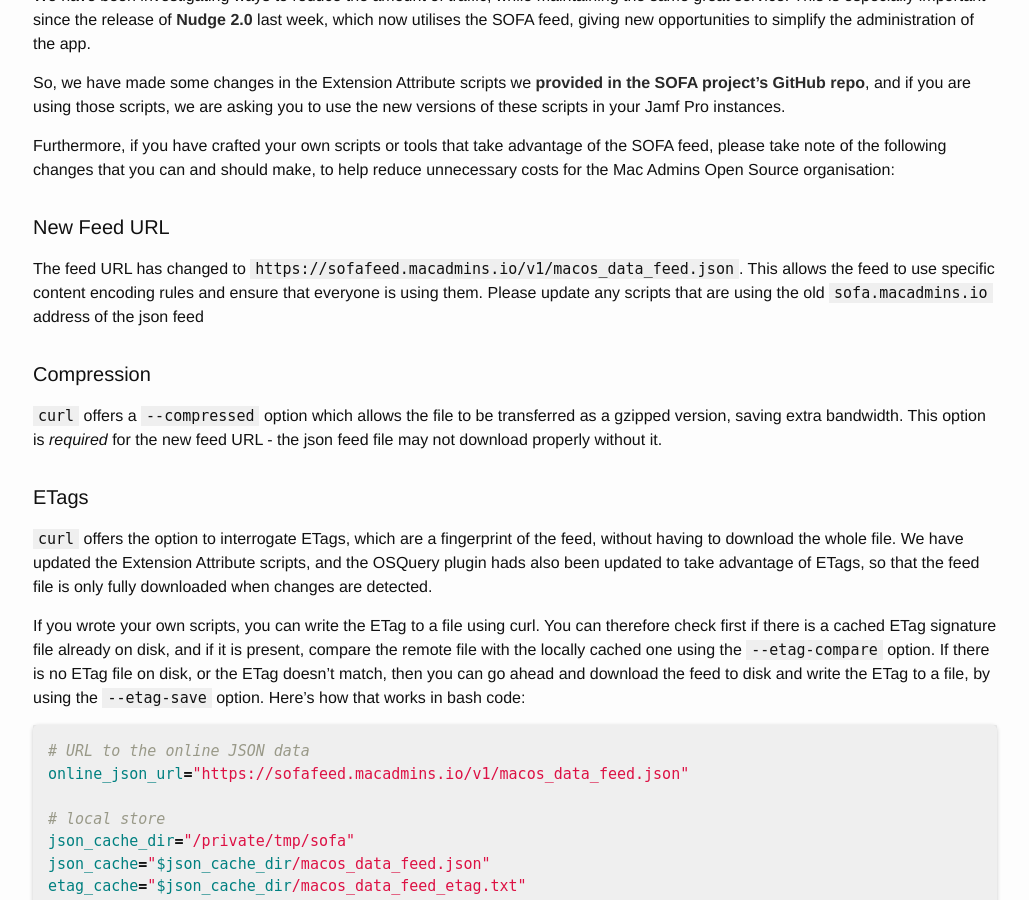
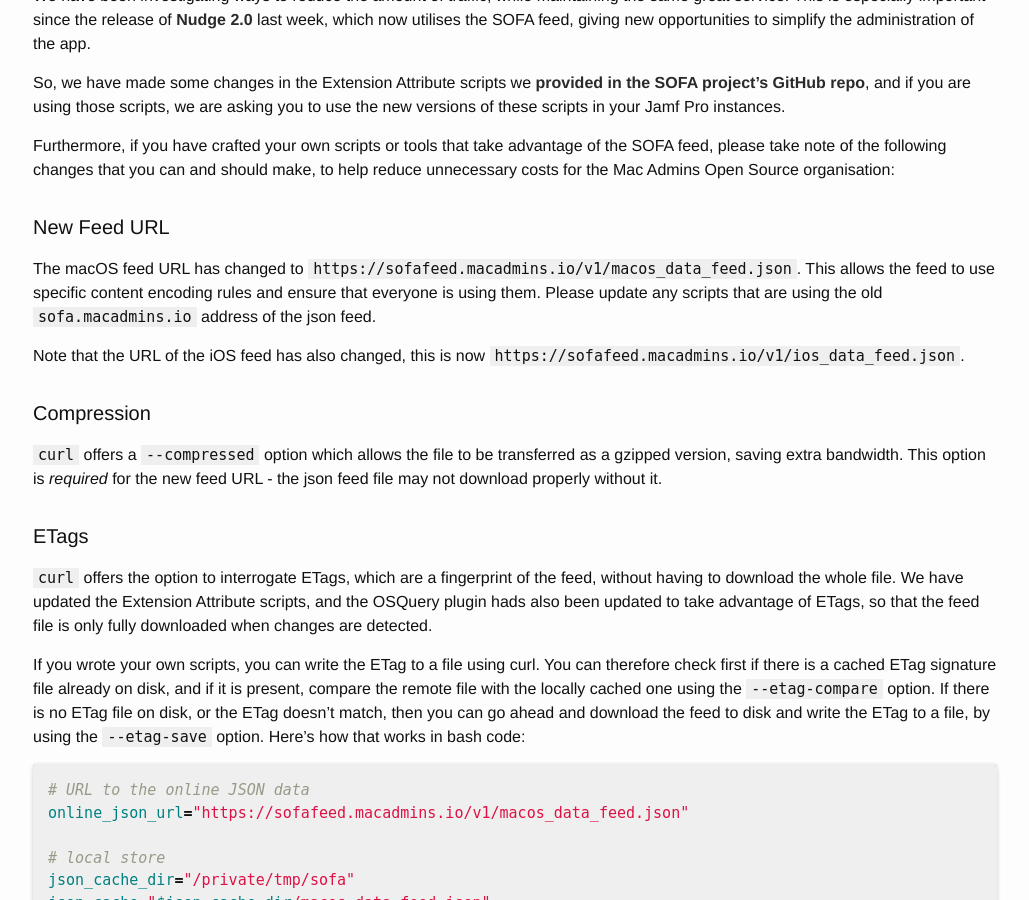
Before and after one commit to grahampugh/grahampugh.github.io, a Jekyll site: the page built from _posts/2024-07-22-sofa-new-feed.md, in a window 1280 px wide and 900 px high, scrolled down 809 px. Shown: the whole window, without its empty margins (125-1154 px from the left). Built offline with Jekyll 4.4.1, drawn with Linux system fonts in a browser that asks for light colours; comment, search, counter and statistics services are not loaded.

Commit message:
Add the iOS feed URL

```diff
--- a/_posts/2024-07-22-sofa-new-feed.md
+++ b/_posts/2024-07-22-sofa-new-feed.md
@@ -20,7 +20,9 @@
 
 ### New Feed URL
 
-The feed URL has changed to `https://sofafeed.macadmins.io/v1/macos_data_feed.json`. This allows the feed to use specific content encoding rules and ensure that everyone is using them. Please update any scripts that are using the old `sofa.macadmins.io` address of the json feed
+The macOS feed URL has changed to `https://sofafeed.macadmins.io/v1/macos_data_feed.json`. This allows the feed to use specific content encoding rules and ensure that everyone is using them. Please update any scripts that are using the old `sofa.macadmins.io` address of the json feed.
+
+Note that the URL of the iOS feed has also changed, this is now `https://sofafeed.macadmins.io/v1/ios_data_feed.json`.
 
 ### Compression
 
```
